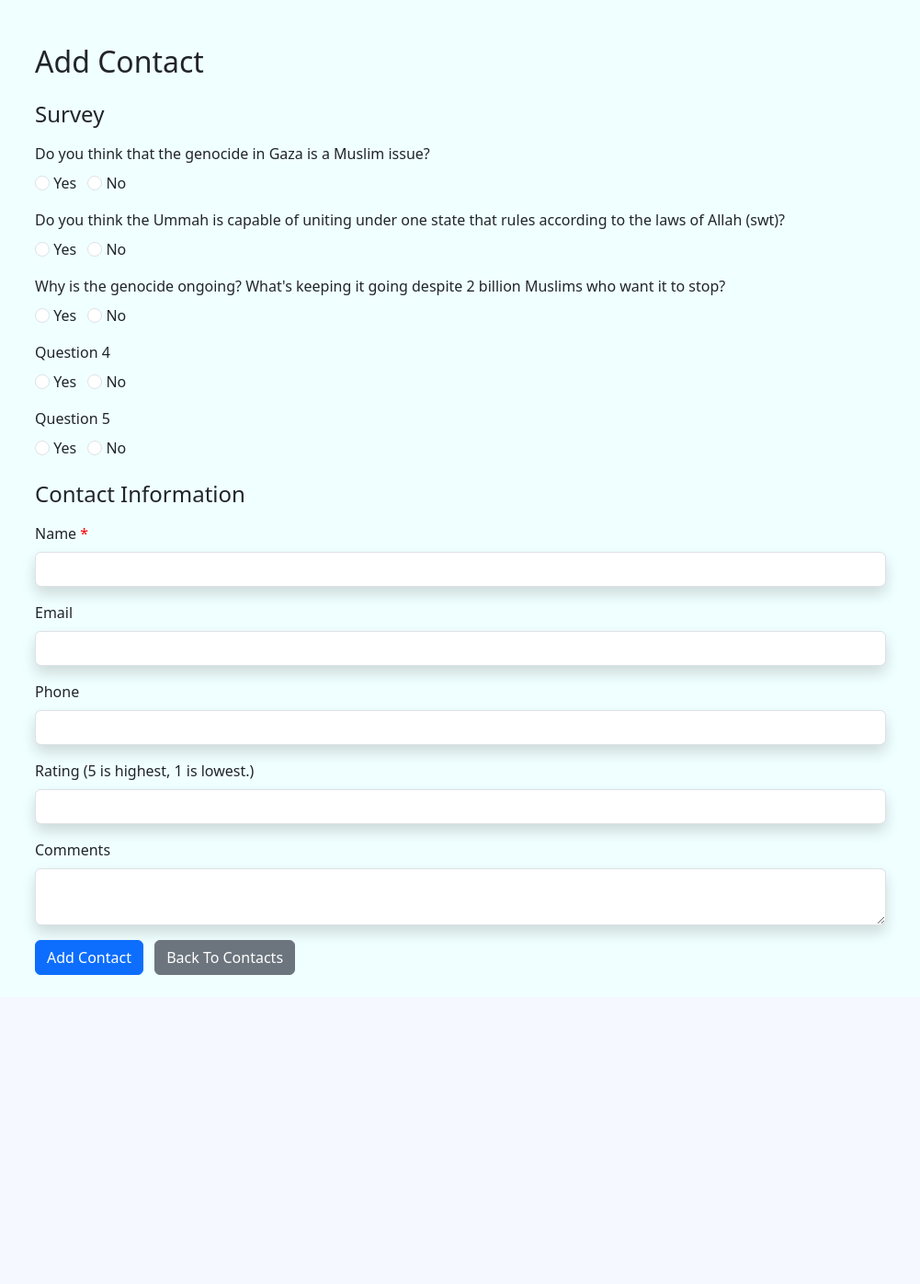
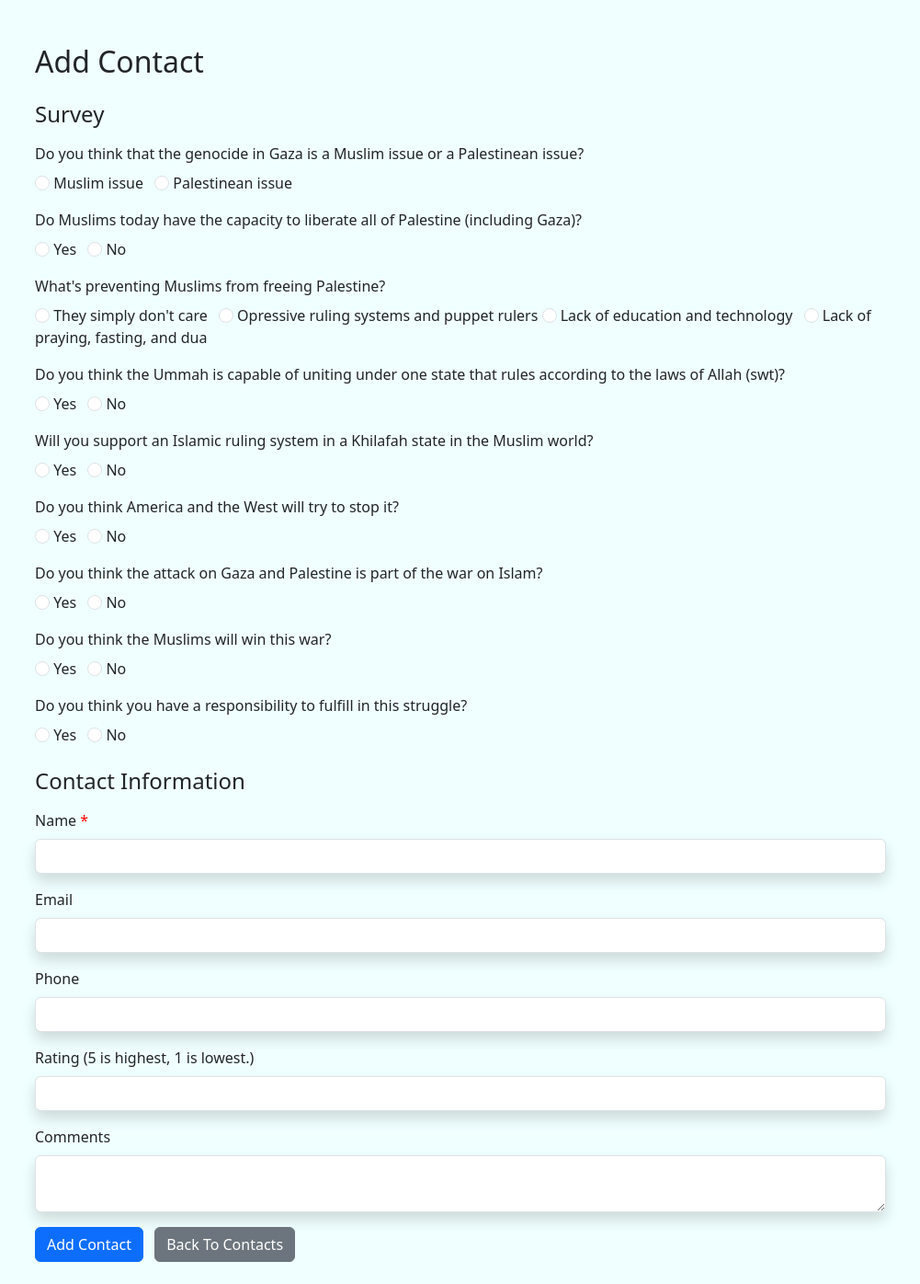
Before and after one commit to aabdeljamil/ContactsTracker, a Flask app: page /contact/add in a window 1280 px wide. Shown: the part 56-1452 px from the top of the page at 92% size, without its empty margins (139-1140 px from the left). Before the commit the page ends 1116 px from the top, so only its background shows below. Run offline with Flask 3, Linux system fonts and the light colour scheme; a user stored in the database is signed in; tables that the repository leaves empty hold one stand-in row (values such as "Sample post").

Commit message:
completed survey and fixed email service

```diff
--- a/app.py
+++ b/app.py
@@ -9,6 +9,7 @@ import base64
 from email.mime.text import MIMEText
 from google_auth_oauthlib.flow import Flow
 from googleapiclient.discovery import build
+from google.auth.transport.requests import Request
 from googleapiclient.errors import HttpError
 
 app = Flask(__name__)
@@ -81,7 +82,8 @@ def authorize():
 
     auth_url, state = flow.authorization_url(
         access_type='offline',
-        include_granted_scopes='true'
+        include_granted_scopes='true',
+        prompt='consent'
     )
 
     session['state'] = state
@@ -116,15 +118,38 @@ def oauth2callback():
     with open('token.pickle', 'wb') as token:
         pickle.dump(creds, token)
 
-    return 'Authorization successful! You can now send emails.'
+    flash('Authorization successful! You can now send emails.', 'success')
+    return redirect(url_for('index'))
+
+def get_gmail_service():
+    creds = None
+
+    # Load saved credentials
+    if os.path.exists("token.pickle"):
+        with open("token.pickle", "rb") as token:
+            creds = pickle.load(token)
+
+    # If no (valid) credentials, redirect user to authorize
+    if not creds or not creds.valid:
+        if creds and creds.expired and creds.refresh_token:
+            creds.refresh(Request())
+            # Save refreshed creds
+            with open("token.pickle", "wb") as token:
+                pickle.dump(creds, token)
+        else:
+            # No creds at all → need /authorize flow
+            return None
+
+    return build("gmail", "v1", credentials=creds), creds
 
 ###################################################
 # Function to send email using Gmail API
 ###################################################
 def send_email(to_email, subject, html_content):
-    with open('token.pickle', 'rb') as token:
-        creds = pickle.load(token)
-    service = build('gmail', 'v1', credentials=creds)
+    service, creds = get_gmail_service()
+    if not service:
+        return redirect(url_for('authorize'))
+
     message = MIMEText(html_content, 'html')
     message['to'] = to_email
     message['from'] = creds._client_id  # or your Gmail address
--- a/templates/contact.html
+++ b/templates/contact.html
@@ -19,38 +19,68 @@
                 <h4 class="mt-4">Survey</h4>
                 <div class="my-3">
                     <div class="mb-3">
-                        <label for="question1" class="form-label">Do you think that the genocide in Gaza is a Muslim issue?</label>
+                        <label for="question1" class="form-label">Do you think that the genocide in Gaza is a Muslim issue or a Palestinean issue?</label>
                         <div>
-                            <input class="form-check-input" type="radio" name="question1" value="yes"> Yes
-                            <input class="form-check-input ms-2" type="radio" name="question1" value="no"> No
+                            <input class="form-check-input" type="radio" name="question1" value="yes"> Muslim issue
+                            <input class="form-check-input ms-2" type="radio" name="question1" value="no"> Palestinean issue
                         </div>
                     </div>
                     <div class="mb-3">
-                        <label for="question2" class="form-label">Do you think the Ummah is capable of uniting under one state that rules according to the laws of Allah (swt)?</label>
+                        <label for="question2" class="form-label">Do Muslims today have the capacity to liberate all of Palestine (including Gaza)? </label>
                         <div>
                             <input class="form-check-input" type="radio" name="question2" value="yes"> Yes
                             <input class="form-check-input ms-2" type="radio" name="question2" value="no"> No
                         </div>
                     </div>
                     <div class="mb-3">
-                        <label for="question3" class="form-label">Why is the genocide ongoing? What's keeping it going despite 2 billion Muslims who want it to stop?</label>
+                        <label for="question3" class="form-label">What's preventing Muslims from freeing Palestine?</label>
                         <div>
-                            <input class="form-check-input" type="radio" name="question3" value="yes"> Yes
-                            <input class="form-check-input ms-2" type="radio" name="question3" value="no"> No
+                            <input class="form-check-input" type="radio" name="question3" value="yes"> They simply don't care
+                            <input class="form-check-input ms-2" type="radio" name="question3" value="no"> Opressive ruling systems and puppet rulers
+                            <input class="form-check-input" type="radio" name="question3" value="yes"> Lack of education and technology
+                            <input class="form-check-input ms-2" type="radio" name="question3" value="no"> Lack of praying, fasting, and dua
                         </div>
                     </div>
                     <div class="mb-3">
-                        <label for="question4" class="form-label">Question 4</label>
+                        <label for="question4" class="form-label">Do you think the Ummah is capable of uniting under one state that rules according to the laws of Allah (swt)?</label>
                         <div>
                             <input class="form-check-input" type="radio" name="question4" value="yes"> Yes
                             <input class="form-check-input ms-2" type="radio" name="question4" value="no"> No
                         </div>
                     </div>
                     <div class="mb-3">
-                        <label for="question5" class="form-label">Question 5</label>
+                        <label for="question5" class="form-label">Will you support an Islamic ruling system in a Khilafah state in the Muslim world?</label>
                         <div>
                             <input class="form-check-input" type="radio" name="question5" value="yes"> Yes
                             <input class="form-check-input ms-2" type="radio" name="question5" value="no"> No
+                        </div>
+                    </div>
+                    <div class="mb-3">
+                        <label for="question6" class="form-label">Do you think America and the West will try to stop it?</label>
+                        <div>
+                            <input class="form-check-input" type="radio" name="question6" value="yes"> Yes
+                            <input class="form-check-input ms-2" type="radio" name="question6" value="no"> No
+                        </div>
+                    </div>
+                    <div class="mb-3">
+                        <label for="question7" class="form-label">Do you think the attack on Gaza and Palestine is part of the war on Islam?</label>
+                        <div>
+                            <input class="form-check-input" type="radio" name="question7" value="yes"> Yes
+                            <input class="form-check-input ms-2" type="radio" name="question7" value="no"> No
+                        </div>
+                    </div>
+                    <div class="mb-3">
+                        <label for="question8" class="form-label">Do you think the Muslims will win this war?</label>
+                        <div>
+                            <input class="form-check-input" type="radio" name="question8" value="yes"> Yes
+                            <input class="form-check-input ms-2" type="radio" name="question8" value="no"> No
+                        </div>
+                    </div>
+                    <div class="mb-3">
+                        <label for="question9" class="form-label">Do you think you have a responsibility to fulfill in this struggle?</label>
+                        <div>
+                            <input class="form-check-input" type="radio" name="question9" value="yes"> Yes
+                            <input class="form-check-input ms-2" type="radio" name="question9" value="no"> No
                         </div>
                     </div>
                 </div>
```
